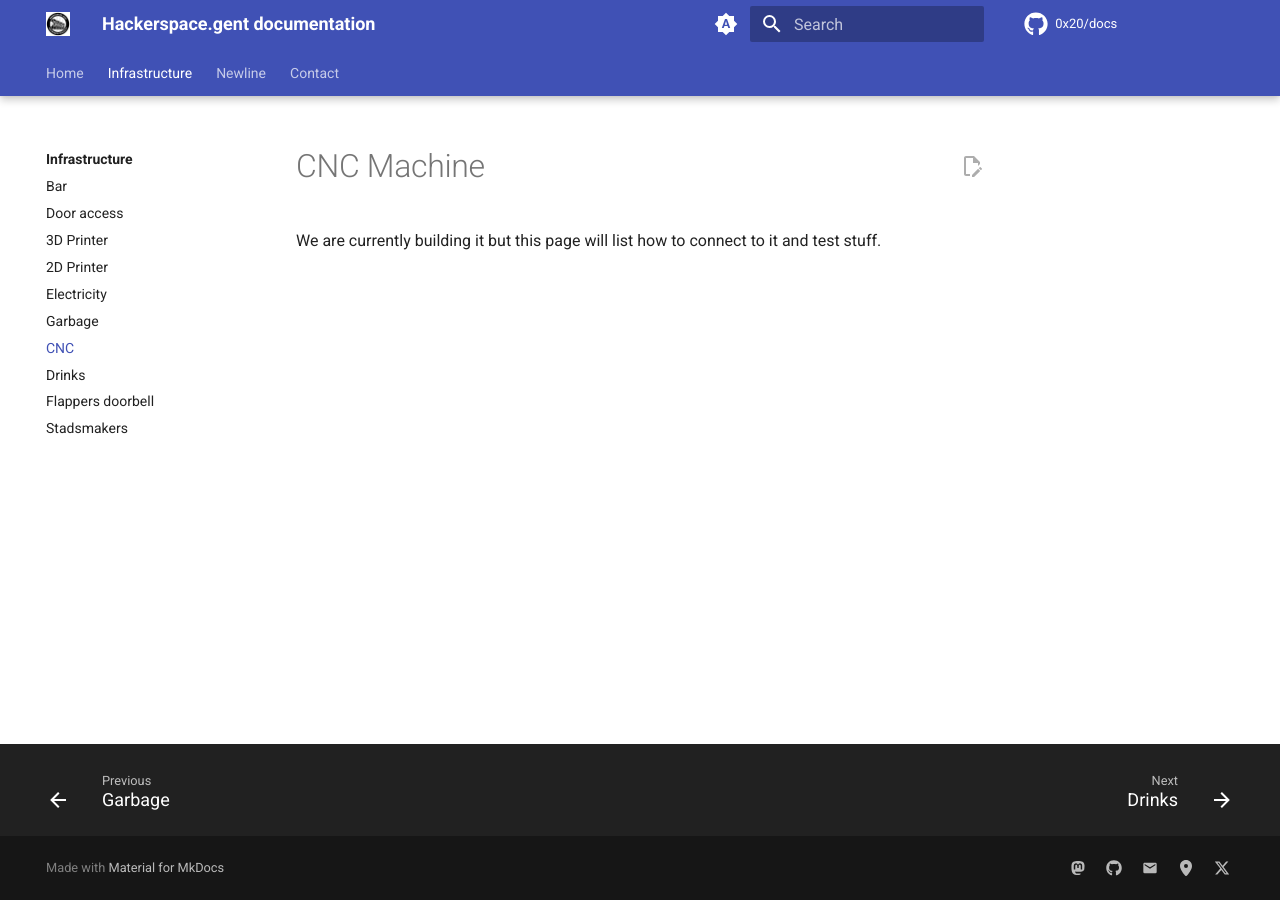
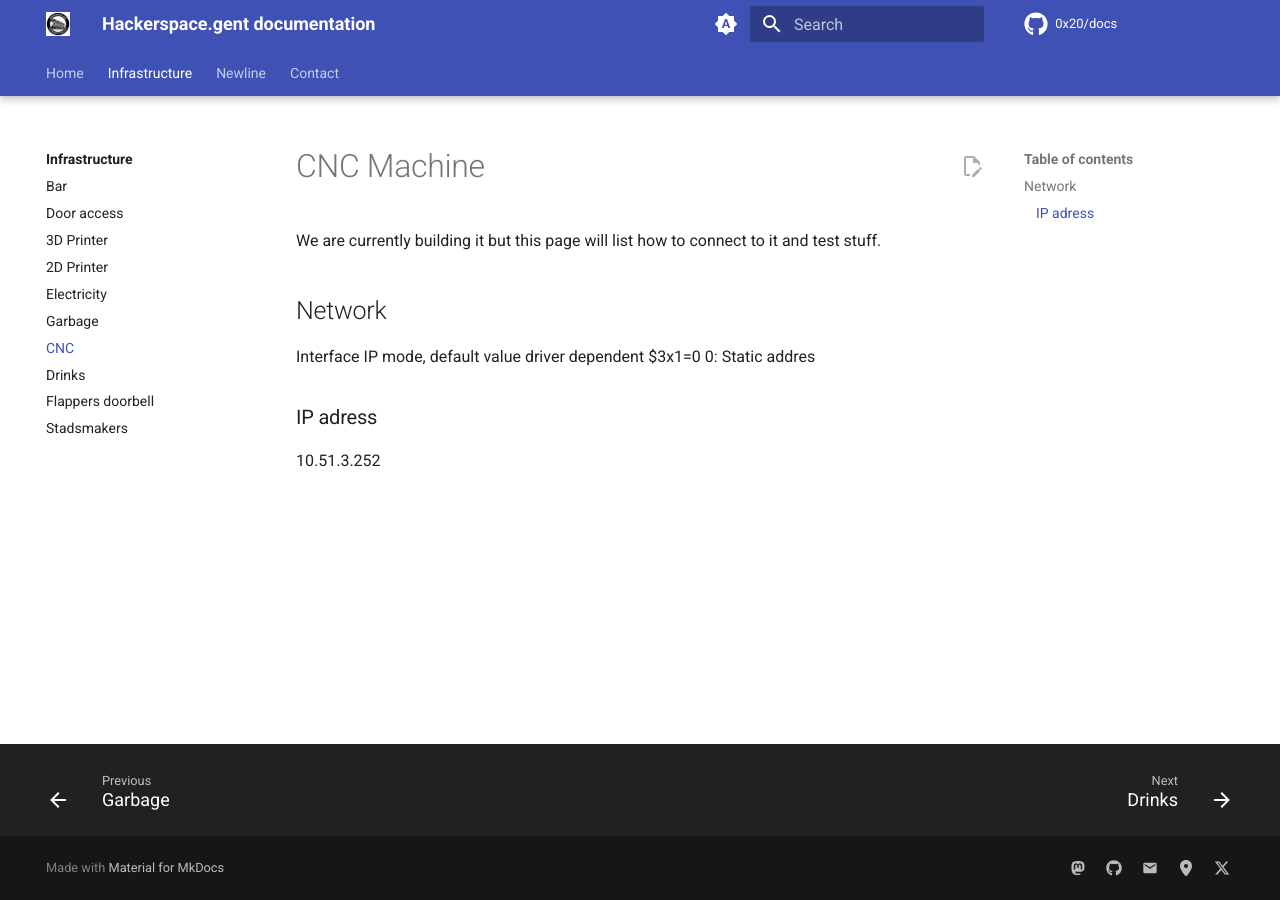
Before and after one commit to 0x20/docs, an MkDocs documentation site: the page built from docs/infra/cnc.md, in a window 1280 px wide. Built offline with MkDocs 1.6.1 and Material for MkDocs 9.7.7, drawn with Linux system fonts in a browser that asks for light colours; comment, search, counter and statistics services are not loaded.

Commit message:
Update cnc.md

```diff
--- a/docs/infra/cnc.md
+++ b/docs/infra/cnc.md
@@ -1,2 +1,12 @@
 # CNC Machine
 We are currently building it but this page will list how to connect to it and test stuff.
+
+## Network
+
+Interface IP mode, default value driver dependent
+$3x1=0
+0: Static addres
+
+### IP adress
+
+10.51.3.252
```
